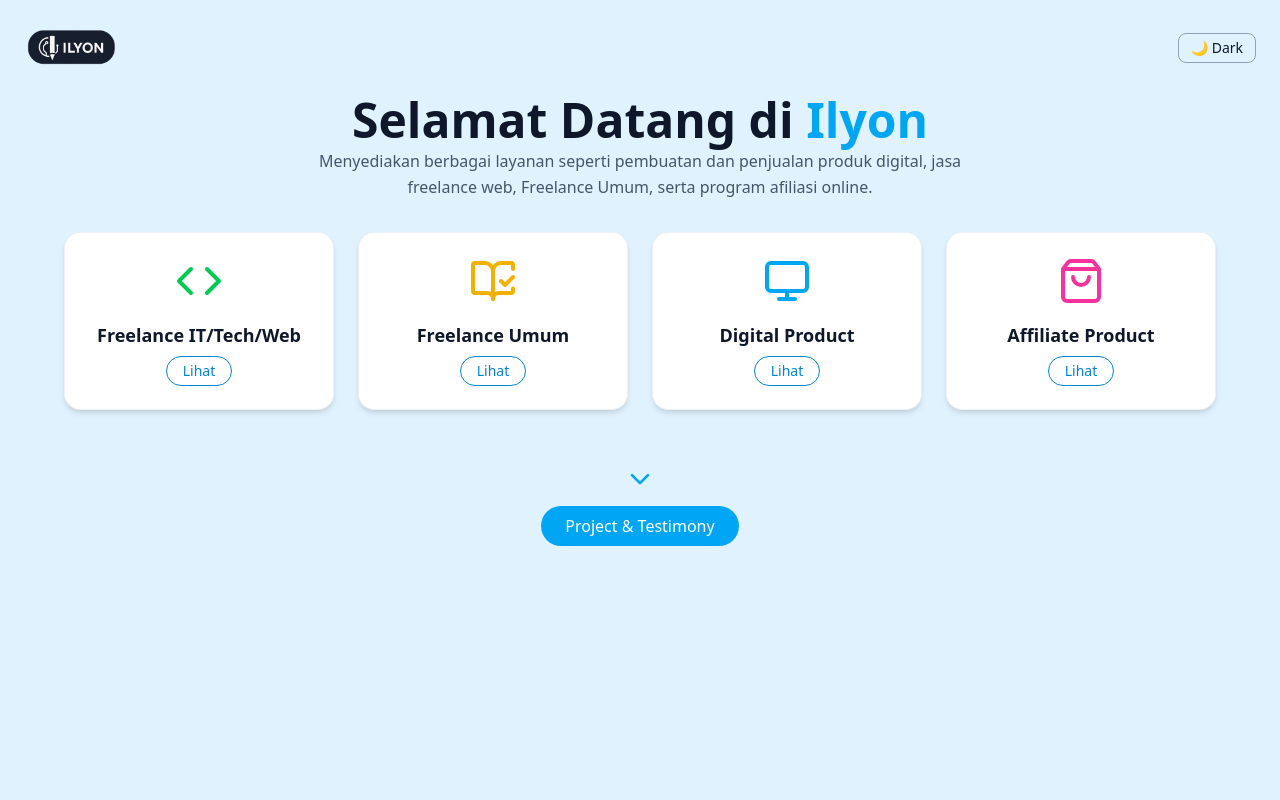
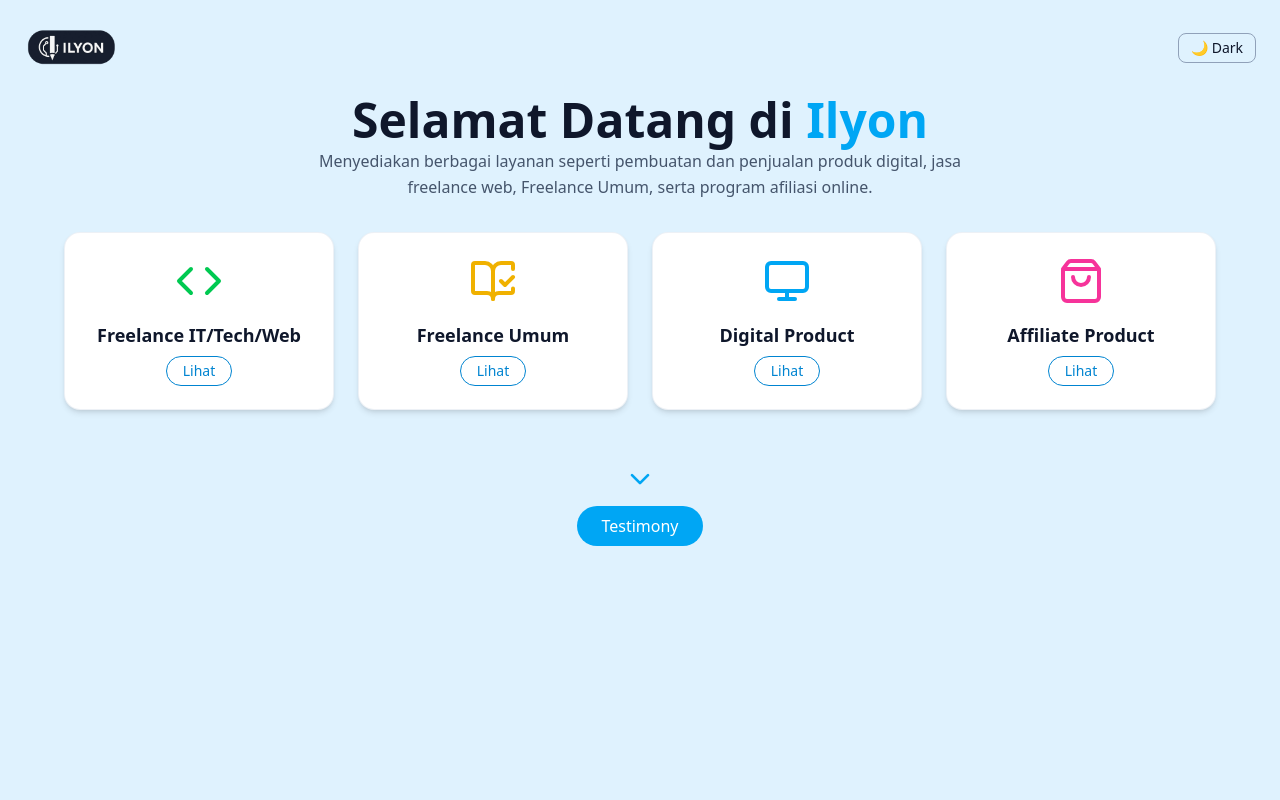
Before and after one commit to gabfalse/ilyon-service, a React (Vite) app: page / in a window 1280 px wide. Shown: the top 800 px of the page. Built offline with nearby package versions, Linux system fonts and the light colour scheme.

Commit message:
fix testimony

```diff
--- a/src/Pages/HomePage.jsx
+++ b/src/Pages/HomePage.jsx
@@ -12,7 +12,7 @@ import { useNavigate } from "react-router-dom";
 
 export default function HomePage() {
   const navigate = useNavigate();
-  const [openModal, setOpenModal] = useState(false);
+  // const [openModal, setOpenModal] = useState(false);
 
   const items = [
     {
@@ -100,13 +100,13 @@ export default function HomePage() {
 
       {/* Button to open modal */}
       <button
-        onClick={() => setOpenModal(true)}
+        onClick={() => navigate("/testimoni")}
         className="mt-4 px-6 py-2 rounded-full bg-sky-500 hover:bg-sky-600 text-white text-sm sm:text-base font-medium transition-all"
       >
-        Project & Testimony
+        Testimony
       </button>
 
-      {/* Modal */}
+      {/* Modal
       {openModal && (
         <div className="fixed inset-0 bg-black/50 backdrop-blur-sm flex items-center justify-center z-50">
           <motion.div
@@ -149,7 +149,7 @@ export default function HomePage() {
             </button>
           </motion.div>
         </div>
-      )}
+      )} */}
     </div>
   );
 }
```
